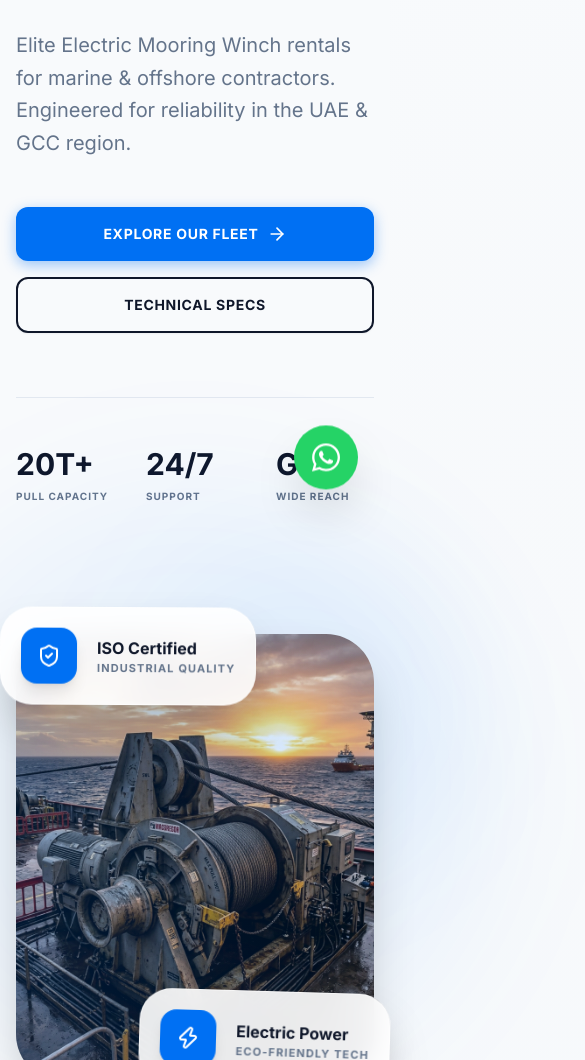
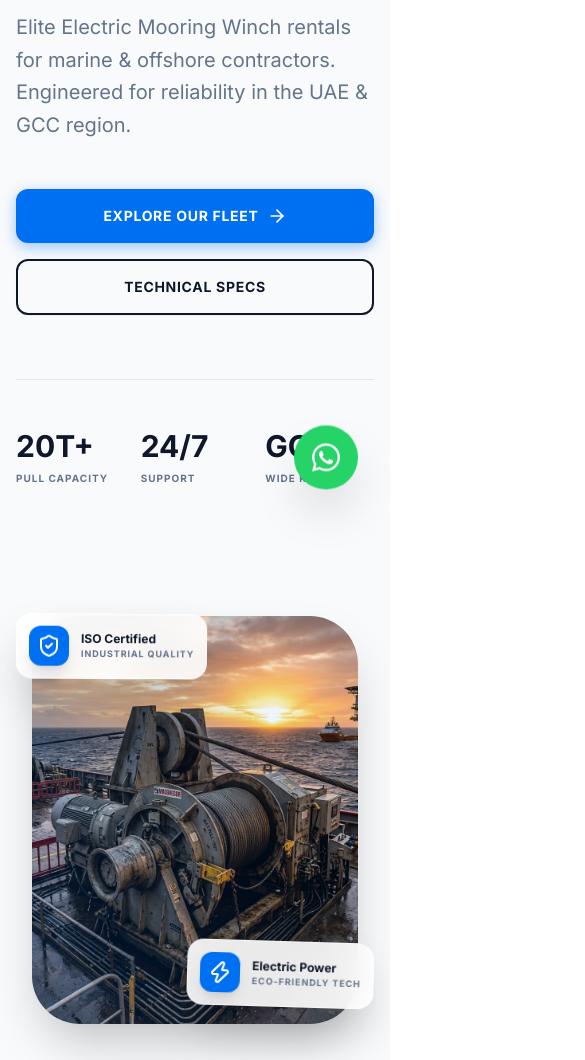
Before and after one commit to arcinterface-dev/wintechrental, a website: page index.html in a window 390 px wide. Shown: the part 317-1377 px from the top of the page, 585 px wide, since content can reach past the window. Drawn offline with nearby package versions, Linux system fonts and the light colour scheme; files that its build step writes are made by us from their sources.

Commit message:
UI: Final mobile responsiveness and header scaling fixes

```diff
--- a/index.html
+++ b/index.html
@@ -24,10 +24,11 @@
     <link rel="stylesheet" href="css/output.css">
 </head>
 
-<body>
+<body class="overflow-x-hidden">
+    <div class="overflow-x-hidden w-full">
     <!-- Navbar -->
     <header class="main-header" id="navbar">
-        <div class="container flex items-center justify-between h-20">
+        <div class="container flex items-center justify-between h-20 px-4">
             <div class="logo">
                 <a href="#" class="flex items-center gap-3">
                     <img src="assets/wintech-logo.png" alt="WinTech Logo" class="h-10 w-auto">
@@ -41,7 +42,7 @@
                 <a href="#about" class="nav-link">About Us</a>
             </nav>
             <div class="cta">
-                <a href="#contact" class="btn btn-primary">Contact Us</a>
+                <a href="#contact" class="btn btn-primary !py-1.5 !px-3 md:!py-4 md:!px-8 !text-[9px] md:!text-sm">Contact Us</a>
             </div>
         </div>
     </header>
@@ -74,7 +75,7 @@
                         </div>
 
                         <!-- Trust Stats -->
-                        <div class="grid grid-cols-3 gap-8 mt-16 pt-12 border-t border-slate-200">
+                        <div class="grid grid-cols-3 gap-4 md:gap-8 mt-16 pt-12 border-t border-slate-200">
                             <div>
                                 <span class="block text-3xl font-black text-industrial-dark">20T+</span>
                                 <span class="text-[10px] text-industrial-gray font-bold uppercase tracking-widest">Pull Capacity</span>
@@ -288,7 +289,7 @@
                             industrial standards.
                         </p>
 
-                        <div class="grid grid-cols-2 gap-12 py-12 border-t border-slate-200">
+                        <div class="grid grid-cols-1 sm:grid-cols-2 gap-8 py-12 border-t border-slate-200">
                             <div>
                                 <span class="text-5xl font-black text-brand-primary block mb-2">100%</span>
                                 <span class="text-industrial-gray text-[10px] font-black uppercase tracking-widest">Reliability Rate</span>
@@ -422,6 +423,7 @@
         // Initialize Lucide Icons
         lucide.createIcons();
     </script>
+    </div>
 </body>
 
 </html>
--- a/scss/_base.scss
+++ b/scss/_base.scss
@@ -2,6 +2,7 @@
 
 body {
     @apply font-sans text-industrial-dark overflow-x-hidden;
+    width: 100%;
     background: linear-gradient(135deg, $surface 0%, $surface-dark 100%);
     position: relative;
 
--- a/scss/_header.scss
+++ b/scss/_header.scss
@@ -24,4 +24,12 @@
             &::after { @apply w-full; }
         }
     }
+
+    .logo span {
+        @apply text-xl md:text-2xl;
+    }
+
+    .logo img {
+        @apply h-8 md:h-10;
+    }
 }
--- a/scss/_hero.scss
+++ b/scss/_hero.scss
@@ -1,7 +1,7 @@
 @import 'variables';
 
 .hero-section {
-    @apply relative min-h-screen flex items-center pt-32 bg-industrial-surface;
+    @apply relative min-h-screen flex items-center pt-32 overflow-hidden bg-industrial-surface;
 
     .hero-bg-text {
         @apply absolute -top-10 left-0 text-[20rem] font-black text-industrial-dark/[0.03] select-none pointer-events-none tracking-tighter leading-none;
@@ -49,11 +49,11 @@
     }
 
     .hero-shape-1 {
-        @apply absolute -top-20 -right-20 w-80 h-80 bg-brand-primary/5 rounded-full blur-3xl;
+        @apply absolute -top-20 -right-20 w-80 h-80 bg-brand-primary/5 rounded-full blur-3xl hidden lg:block;
     }
 
     .hero-shape-2 {
-        @apply absolute bottom-0 left-1/2 -translate-x-1/2 w-[600px] h-[600px] bg-brand-primary/5 rounded-full blur-3xl;
+        @apply absolute bottom-0 left-1/2 -translate-x-1/2 w-[600px] h-[600px] bg-brand-primary/5 rounded-full blur-3xl hidden lg:block;
     }
 }
 
@@ -71,12 +71,42 @@
         }
 
         .hero-visual {
-            @apply mt-16;
+            @apply mt-16 px-4;
         }
 
         .floating-badge {
-            &.badge-1 { @apply -top-6 -left-4; }
-            &.badge-2 { @apply -bottom-6 -right-4; }
+            @apply p-3 min-w-[180px] rounded-2xl gap-3;
+
+            .icon {
+                @apply w-10 h-10 rounded-xl;
+                i { @apply w-5 h-5; }
+            }
+
+            .badge-text {
+                .title { @apply text-xs; }
+                .sub { @apply text-[9px]; }
+            }
+
+            &.badge-1 {
+                @apply top-0 left-0;
+                transform: translate(-10px, -10px);
+            }
+            &.badge-2 {
+                @apply bottom-0 right-0;
+                transform: translate(10px, 10px);
+                animation-delay: -3s;
+            }
         }
     }
 }
+
+@media (max-width: 640px) {
+    .hero-section {
+        .hero-bg-text { @apply hidden; }
+        h1 { @apply text-5xl; }
+        .floating-badge {
+            &.badge-1 { transform: translate(0, -20px); }
+            &.badge-2 { transform: translate(0, 20px); }
+        }
+    }
+}
```
Also changed, not shown: 1 other file.
